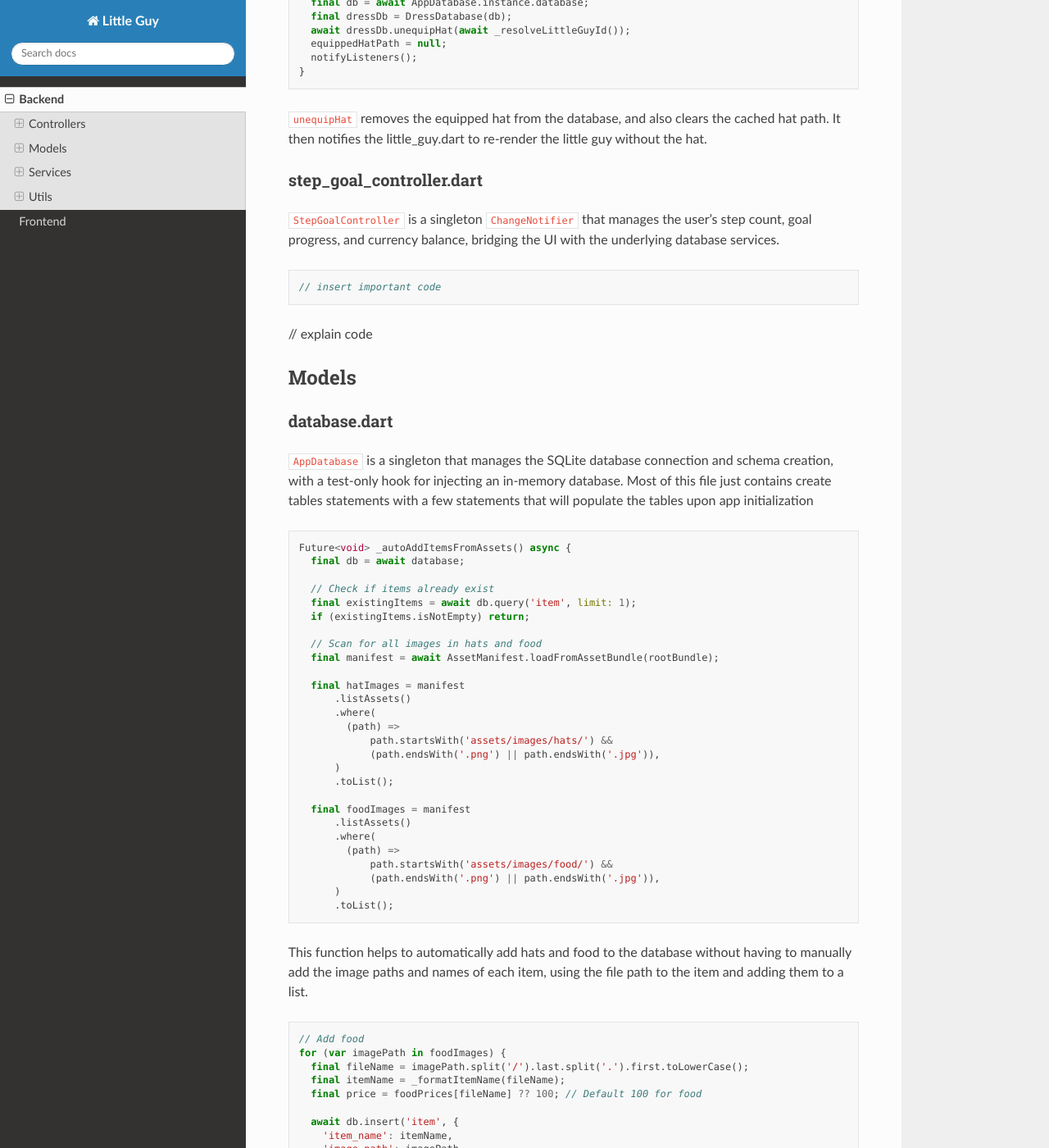
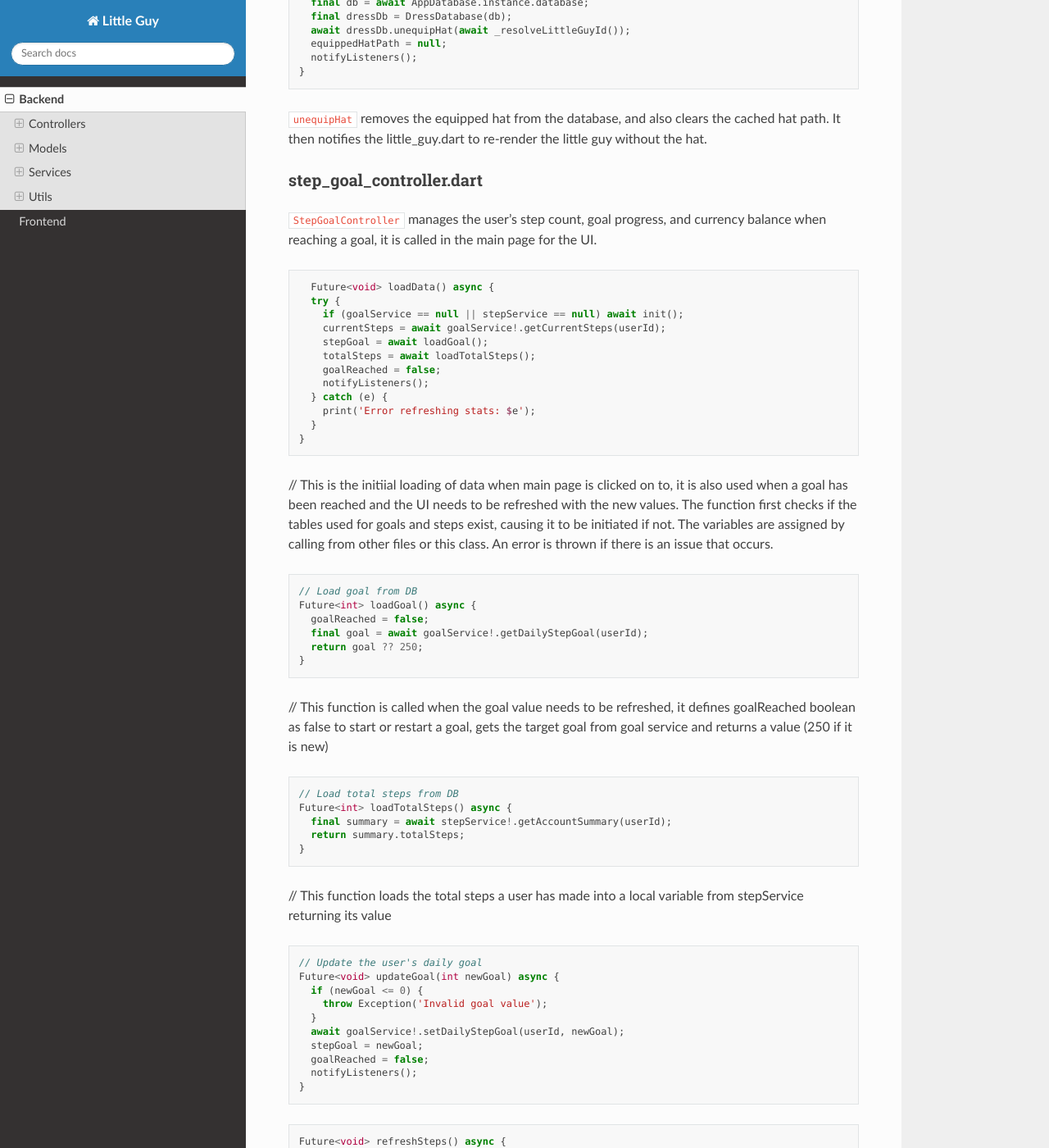
Before and after one commit to Team1C-T-P/little_guy_proj, a Sphinx documentation site: the page built from docs/backend.rst, in a window 1280 px wide and 1400 px high, scrolled down 1369 px. Shown: the whole window at 82% size. Built offline with Sphinx 7.4.7 and the Read the Docs theme 3.1.0, drawn with Linux system fonts in a browser that asks for light colours; some of the changed text lies outside the part shown.

Commit message:
Update some of step goal controller backend

```diff
--- a/docs/backend.rst
+++ b/docs/backend.rst
@@ -72,13 +72,76 @@ hat_state.dart
 step_goal_controller.dart
 ~~~~~~~~~~~~~~~~~~~~~~~~~
 
-``StepGoalController`` is a singleton ``ChangeNotifier`` that manages the user's step count, goal progress, and currency balance, bridging the UI with the underlying database services.
+``StepGoalController`` manages the user's step count, goal progress, and currency balance when reaching a goal, it is called in the main page for the UI.
 
 .. code-block:: dart
 
-    // insert important code
+    Future<void> loadData() async {
+    try {
+      if (goalService == null || stepService == null) await init();
+      currentSteps = await goalService!.getCurrentSteps(userId);
+      stepGoal = await loadGoal();
+      totalSteps = await loadTotalSteps();
+      goalReached = false;
+      notifyListeners();
+    } catch (e) {
+      print('Error refreshing stats: $e');
+    }
+  }
+// This is the initiial loading of data when main page is clicked on to, it is also used when a goal has been reached and the UI needs to be refreshed with the new values. The function first checks if the tables used for goals and steps exist, causing it to be initiated if not. The variables are assigned by calling from other files or this class. An error is thrown if there is an issue that occurs.
 
-// explain code
+.. code-block:: dart
+
+  // Load goal from DB
+  Future<int> loadGoal() async {
+    goalReached = false;
+    final goal = await goalService!.getDailyStepGoal(userId);
+    return goal ?? 250;
+  }
+// This function is called when the goal value needs to be refreshed, it defines goalReached boolean as false to start or restart a goal, gets the target goal from goal service and returns a value (250 if it is new)
+
+.. code-block:: dart
+
+  // Load total steps from DB
+  Future<int> loadTotalSteps() async {
+    final summary = await stepService!.getAccountSummary(userId);
+    return summary.totalSteps;
+  }
+// This function loads the total steps a user has made into a local variable from stepService returning its value
+
+.. code-block:: dart
+
+  // Update the user's daily goal
+  Future<void> updateGoal(int newGoal) async {
+    if (newGoal <= 0) {
+      throw Exception('Invalid goal value');
+    }
+    await goalService!.setDailyStepGoal(userId, newGoal);
+    stepGoal = newGoal;
+    goalReached = false;
+    notifyListeners();
+  }
+
+.. code-block:: dart
+
+  Future<void> refreshSteps() async {
+    try {
+      // Load from both services
+      final summary = await stepService!.getAccountSummary(userId);
+      totalSteps = summary.totalSteps;
+      currency = summary.currency;
+      leftoverSteps = summary.unconvertedSteps;
+
+      currentSteps = await goalService!.getCurrentSteps(userId);
+      stepGoal = await loadGoal();
+
+      if (currentSteps >= stepGoal && stepGoal > 0 && !goalReached) {
+        currency = await goalService!.resetGoal(userId);
+        currentSteps = 0;
+        stepGoal = 250;
+        goalReached = true;
+      }
+
 
 Models
 ------
```
